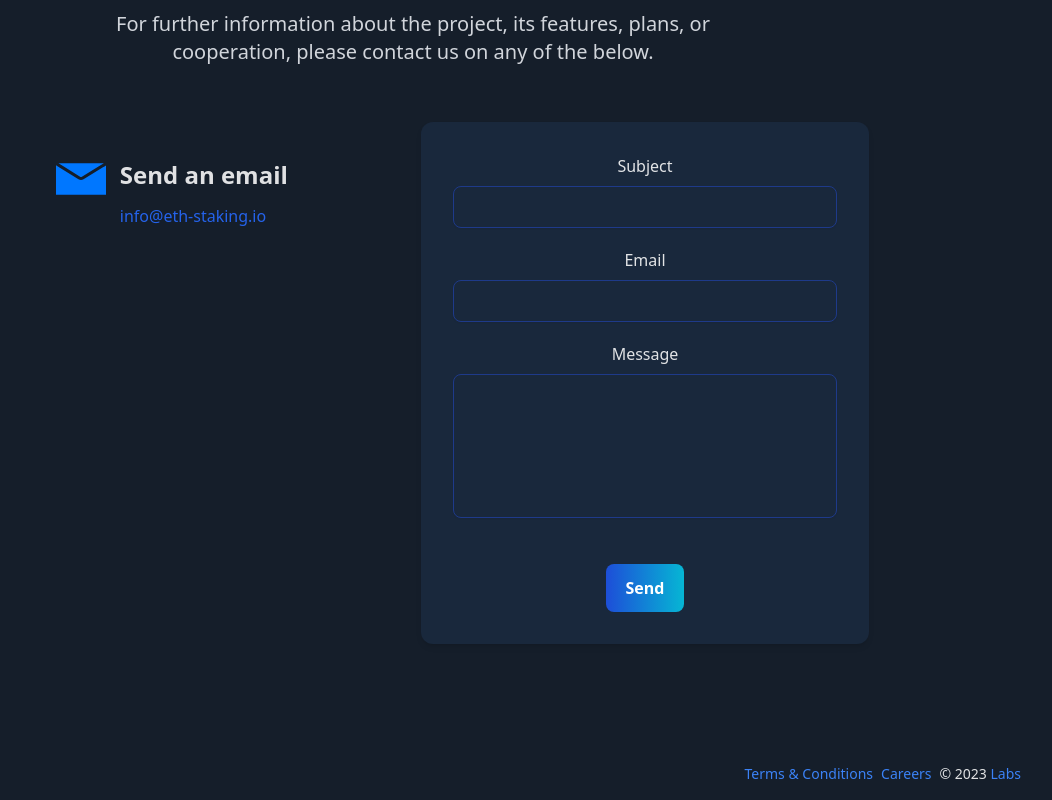
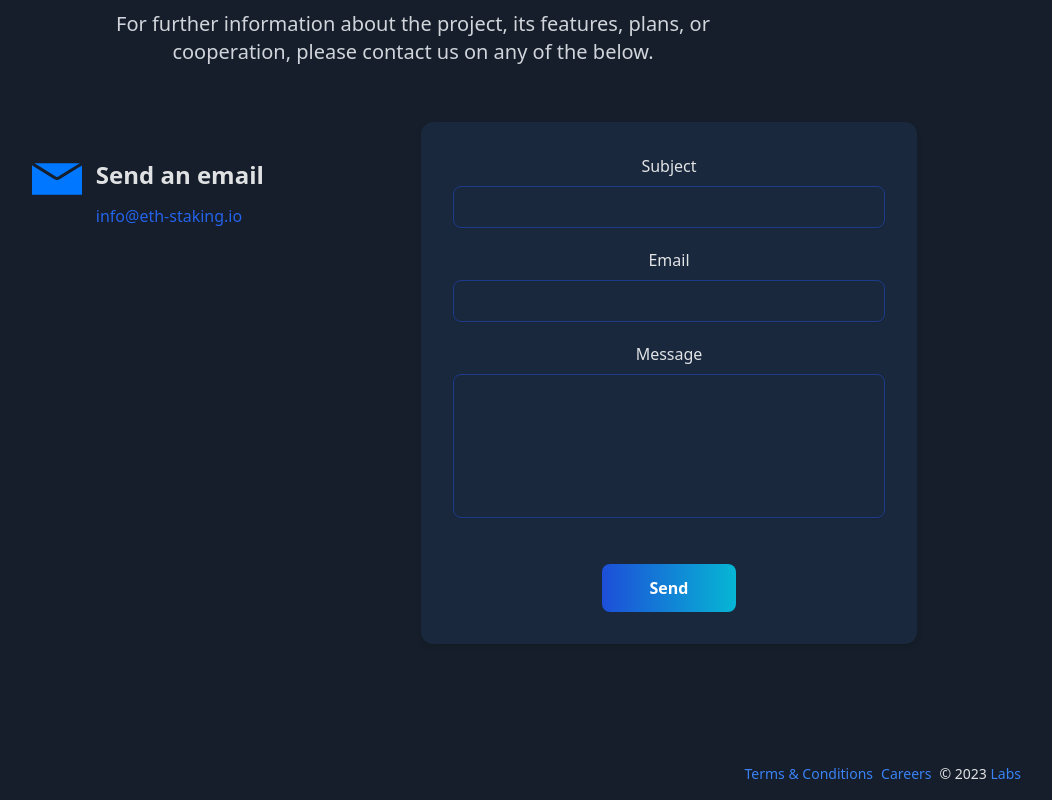
Before and after one commit to Junkiez/STAKEWISE, a React (Vite) app: page / in a window 1280 px wide. Shown: the part 4079-4879 px from the top of the page, without its empty margins (227-1279 px from the left). Built offline with nearby package versions, Linux system fonts and the light colour scheme; no server answers.

Commit message:
Fix form sizing;

```diff
--- a/src/App.tsx
+++ b/src/App.tsx
@@ -479,7 +479,7 @@ function App() {
                                         setMessage({color: "red", text: "Please, fill in all fields"})
                                     }
                                     }
-                                    className="space-y-5 w-64 md:w-96"
+                                    className="space-y-5 w-64 md:w-[27em]"
                                 >
                                     <div>
                                         <label className="font-medium">
@@ -515,7 +515,7 @@ function App() {
                                         <p className="text-center text-lime-500">{message.text}</p> :
                                         <p className="text-center text-red-500">{message.text}</p>}
                                     <button type="submit"
-                                            className="px-5 text-md font-bold m-5 py-3 text-white duration-150 rounded-lg bg-gradient-to-r from-blue-700 to-cyan-500 hover:from-blue-500 hover:to-cyan-700 active:shadow-lg"
+                                            className="px-12 text-md font-bold m-5 py-3 text-white duration-150 rounded-lg bg-gradient-to-r from-blue-700 to-cyan-500 hover:from-blue-500 hover:to-cyan-700 active:shadow-lg"
                                     >
                                         Send
                                     </  button>
```
